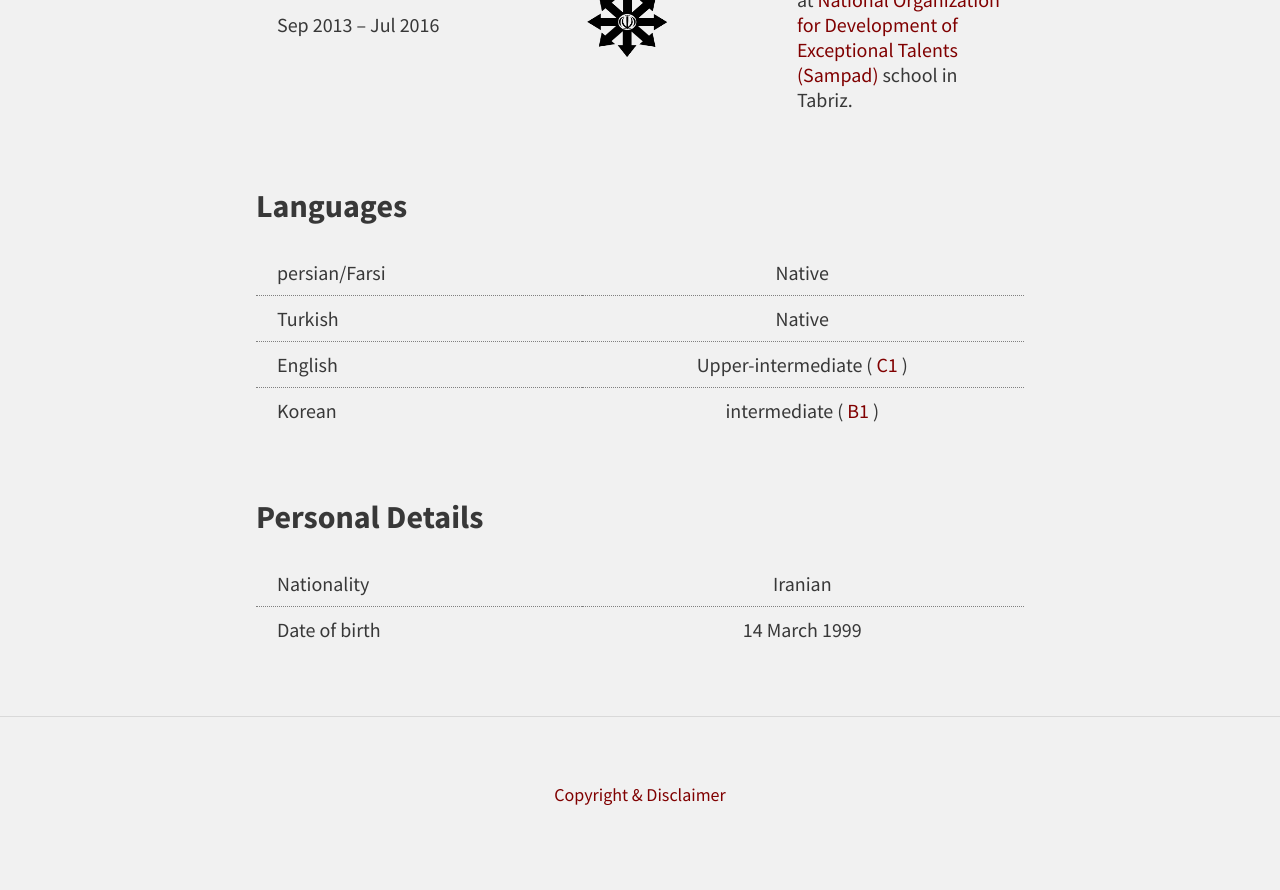
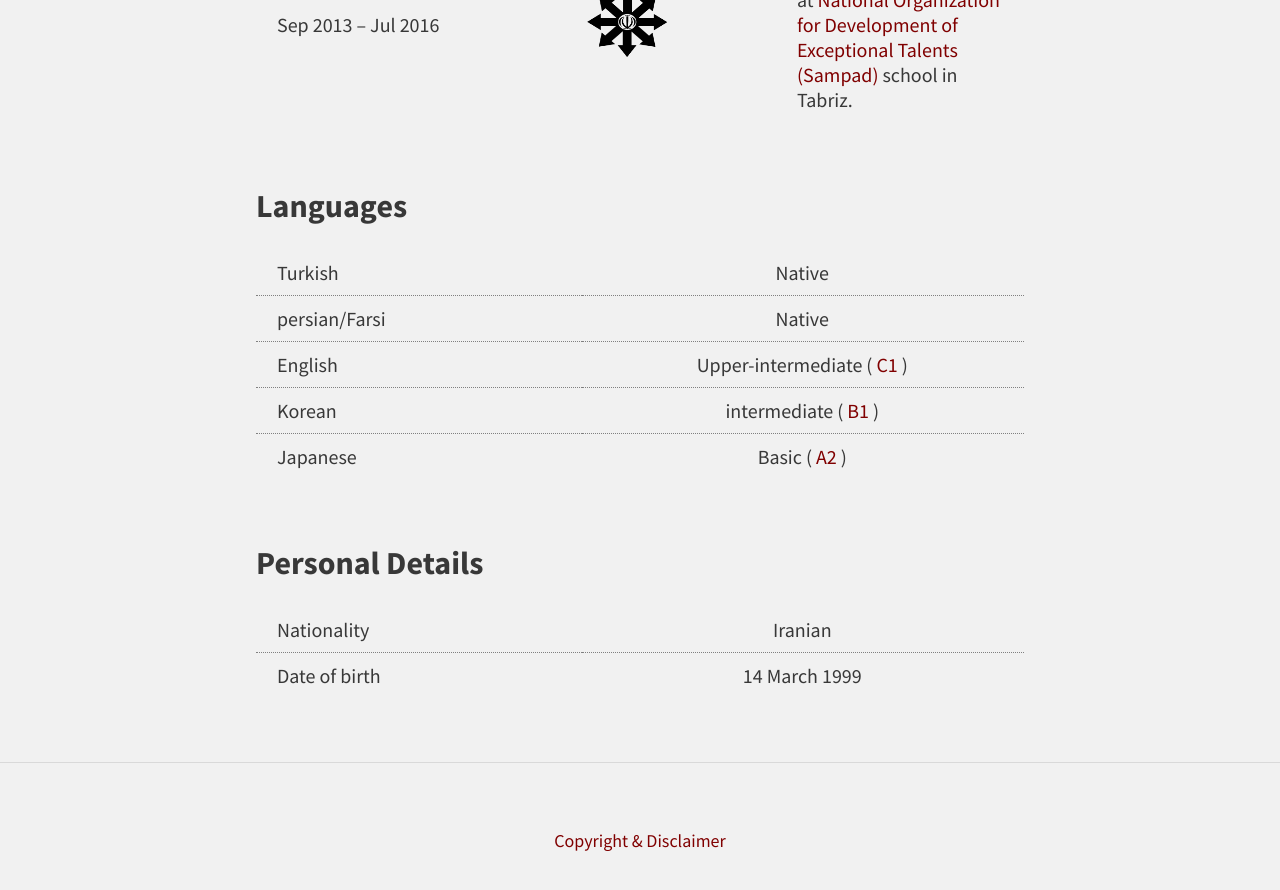
Before and after one commit to SinaEtebar/Website, a Jekyll site: the page built from CV.md, in a window 1280 px wide and 900 px high, scrolled down 2292 px. Shown: the top 890 px of the window. Built offline with Jekyll 4.4.1, drawn with Linux system fonts in a browser that asks for light colours.

Commit message:
Update CV.md

```diff
--- a/CV.md
+++ b/CV.md
@@ -87,11 +87,11 @@ permalink: /cv/
 <h2>Languages</h2>
 <table>
   <tr>
-    <td>persian/Farsi</td>
+    <td>Turkish</td>
     <td>Native</td>
   </tr>
   <tr>
-    <td>Turkish</td>
+    <td>persian/Farsi</td>
     <td>Native</td>
   </tr>
   <tr>
@@ -108,10 +108,17 @@ permalink: /cv/
       <a href="https://en.wikipedia.org/wiki/Common_European_Framework_of_Reference_for_Languages">B1</a> )
     </td>
   </tr>
+  <tr>
+    <td>Japanese</td>
+    <td>
+      Basic (
+      <a href="https://en.wikipedia.org/wiki/Common_European_Framework_of_Reference_for_Languages">A2</a> )
+    </td>
+  </tr>
 </table>
    <h2>Personal Details</h2>
   <table cellpadding="0" cellspacing="0" border="0">
-    <tr>
+   <tr>
       <td>Nationality</td>
       <td>Iranian</td>
     </tr>
```
